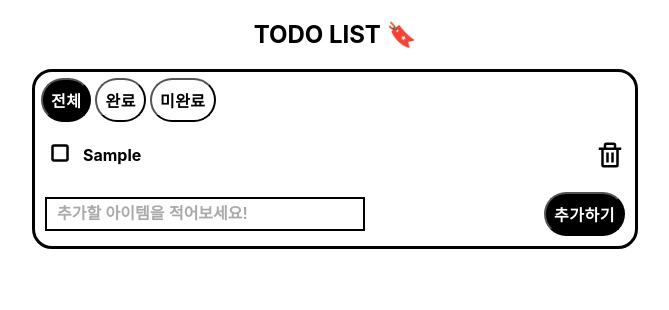
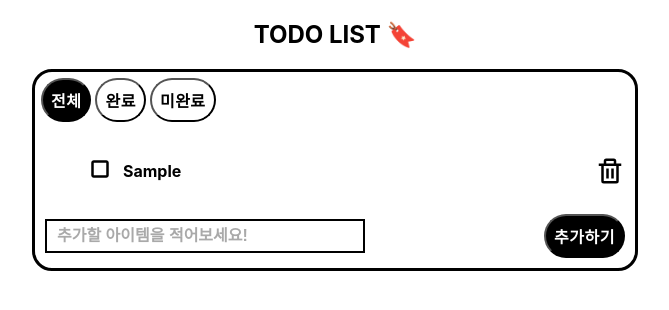
Before and after one commit to heeji289/react-todo-list, a React (Create React App) app: page / in a window 1280 px wide. Both pictures are taken after typing "Sample" into the empty fields and a click on the button "추가하기". Shown: the top 310 px of the page, without its empty margins (305-974 px from the left). Built offline with nearby package versions, Linux system fonts and the light colour scheme; the HTML template or start-up script is replaced by a standard one.

Commit message:
refactor: 필터 헤더, 입력폼 컴포넌트 분리

```diff
--- a/src/Todo/TodoList.tsx
+++ b/src/Todo/TodoList.tsx
@@ -25,23 +25,6 @@ export function TodoList() {
       return [];
     }
   });
-  const [inputText, setInputText] = useState('');
-
-  const onChangeText = (e: React.ChangeEvent<HTMLInputElement>) => {
-    setInputText(e.target.value);
-  };
-
-  const onClickAdd = () => {
-    setItemList(prev =>
-      prev.concat({
-        itemID: uuid(),
-        description: inputText,
-        isCompleted: false,
-      })
-    );
-
-    setInputText('');
-  };
 
   const onClickDelete = (itemID: string) => {
     setItemList(prev => prev.filter(v => v.itemID !== itemID));
@@ -66,6 +49,16 @@ export function TodoList() {
     setItemFilter(status);
   };
 
+  const onAddTodoCallback = (inputText: string) => {
+    setItemList(prev =>
+      prev.concat({
+        itemID: uuid(),
+        description: inputText,
+        isCompleted: false,
+      })
+    );
+  };
+
   const filteredItemList = useMemo(() => {
     return itemList.filter(item => {
       if (itemFilter === 'all') {
@@ -86,7 +79,31 @@ export function TodoList() {
 
   return (
     <div className={styles.itemList}>
-      <div
+      <ItemFilter
+        itemFilter={itemFilter}
+        onApplyFilterCallback={onApplyFilter}
+      />
+
+      <TodoListComponent
+        list={filteredItemList}
+        onClickDelete={onClickDelete}
+        onToggleCheck={onToggleCheck}
+      />
+
+      <AddTodoForm onClickAddCallback={onAddTodoCallback} />
+    </div>
+  );
+}
+
+function ItemFilter({
+  itemFilter,
+  onApplyFilterCallback,
+}: {
+  itemFilter: FilterListType;
+  onApplyFilterCallback: (status: FilterListType) => void;
+}) {
+  return (
+    <header
       style={{
         display: 'flex',
         flexDirection: 'row',
@@ -94,7 +111,7 @@ export function TodoList() {
       }}>
       <button
         className={styles.addButton}
-          onClick={() => onApplyFilter('all')}
+        onClick={() => onApplyFilterCallback('all')}
         style={{
           marginRight: '4px',
           backgroundColor: itemFilter !== 'all' ? 'white' : undefined,
@@ -104,7 +121,7 @@ export function TodoList() {
       </button>
       <button
         className={styles.addButton}
-          onClick={() => onApplyFilter('completed')}
+        onClick={() => onApplyFilterCallback('completed')}
         style={{
           marginRight: '4px',
           backgroundColor: itemFilter !== 'completed' ? 'white' : undefined,
@@ -114,34 +131,14 @@ export function TodoList() {
       </button>
       <button
         className={styles.addButton}
-          onClick={() => onApplyFilter('progress')}
+        onClick={() => onApplyFilterCallback('progress')}
         style={{
           backgroundColor: itemFilter !== 'progress' ? 'white' : undefined,
           color: itemFilter !== 'progress' ? 'black' : undefined,
         }}>
         미완료
       </button>
-      </div>
-
-      <TodoListComponent
-        list={filteredItemList}
-        onClickDelete={onClickDelete}
-        onToggleCheck={onToggleCheck}
-      />
-
-      <div className={styles.textInputContainer}>
-        <input
-          className={styles.textInput}
-          type="text"
-          value={inputText}
-          onChange={onChangeText}
-          placeholder="추가할 아이템을 적어보세요!"
-        />
-        <button className={styles.addButton} onClick={onClickAdd}>
-          추가하기
-        </button>
-      </div>
-    </div>
+    </header>
   );
 }
 
@@ -156,7 +153,8 @@ const TodoListComponent = React.memo(
     onToggleCheck: (itemID: string) => void;
   }) => {
     return (
-      <>
+      <section>
+        <ul>
           {list.map(v => (
             <TodoItem
               key={v.itemID}
@@ -165,7 +163,8 @@ const TodoListComponent = React.memo(
               onToggleCheck={onToggleCheck}
             />
           ))}
-      </>
+        </ul>
+      </section>
     );
   }
 );
@@ -180,7 +179,7 @@ function TodoItem({
   onClickDelete: (itemID: string) => void;
 }) {
   return (
-    <div className={styles.item}>
+    <li className={styles.item}>
       <div style={{ display: 'flex', alignItems: 'center' }}>
         <p onClick={() => onToggleCheck(item.itemID)}>
           {item.isCompleted ? (
@@ -198,6 +197,43 @@ function TodoItem({
         </p>
       </div>
       <BiTrash onClick={() => onClickDelete(item.itemID)} size={30} />
-    </div>
+    </li>
   );
 }
+
+function AddTodoForm({
+  onClickAddCallback,
+}: {
+  onClickAddCallback: (text: string) => void;
+}) {
+  const [inputText, setInputText] = useState('');
+
+  const onChangeText = (e: React.ChangeEvent<HTMLInputElement>) => {
+    setInputText(e.target.value);
+  };
+
+  const onSubmitTodoItem = (e: React.FormEvent) => {
+    e.preventDefault();
+
+    if (inputText.trim().length === 0) {
+      alert('할 일을 입력해주세요');
+      return;
+    }
+
+    onClickAddCallback(inputText);
+    setInputText('');
+  };
+
+  return (
+    <form className={styles.textInputContainer} onSubmit={onSubmitTodoItem}>
+      <input
+        className={styles.textInput}
+        type="text"
+        value={inputText}
+        onChange={onChangeText}
+        placeholder="추가할 아이템을 적어보세요!"
+      />
+      <button className={styles.addButton}>추가하기</button>
+    </form>
+  );
+}
```
Lines whose indentation alone changed are shown as unchanged.
